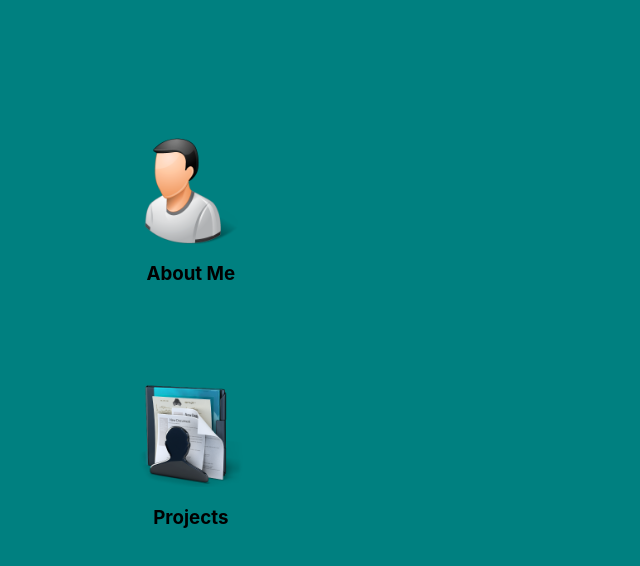
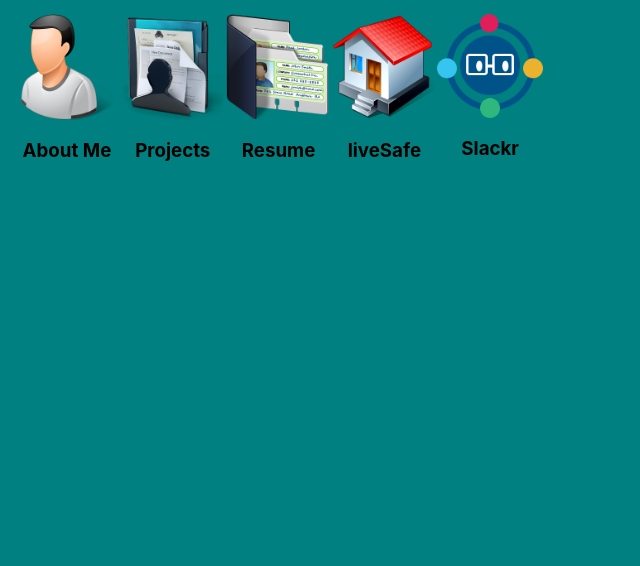
Before and after one commit to thirdeyeclub/letter, a React (Create React App) app in the folder client/: page / in a window 1280 px wide. Shown: the top 566 px of the page, without its empty margins (0-640 px from the left). Built offline with nearby package versions, Linux system fonts and the light colour scheme.

Commit message:
icons now link to their projects

```diff
--- a/client/src/comp/Desktop.js
+++ b/client/src/comp/Desktop.js
@@ -1,20 +1,21 @@
-import React, { Component } from 'react'
-import interact from 'interactjs';
-import './desktop.sass'
+import React, { Component } from "react";
+import interact from "interactjs";
+import "./desktop.sass";
 
 //icons
 import RememberMe from "../assets/512.png";
-import Projects from "../assets/pro.png"
-
+import Projects from "../assets/pro.png";
+import Rwq from "../assets/id.png";
+import liveSafe from "../assets/livesafe.png";
+import Slackr from "../assets/slackr.png"
 //draggle funtion
-interact('.draggable')
-    .draggable({
+interact(".draggable").draggable({
   // enable inertial throwing
-    inertia: true,
+  inertia: false,
   // keep the element within the area of it's parent
   modifiers: [
     interact.modifiers.restrictRect({
-        restriction: 'parent',
+      restriction: "parent",
       endOnly: true
     })
   ],
@@ -24,36 +25,43 @@ interact('.draggable')
   // call this function on every dragmove event
   onmove: dragMoveListener,
   // call this function on every dragend event
-    onend: function (event) {
-        var textEl = event.target.querySelector('p')
+  onend: function(event) {
+    var textEl = event.target.querySelector("p");
 
-        textEl && (textEl.textContent =
-        'moved a distance of ' +
-        (Math.sqrt(Math.pow(event.pageX - event.x0, 2) +
-                    Math.pow(event.pageY - event.y0, 2) | 0))
-            .toFixed(2) + 'px')
+    textEl &&
+      (textEl.textContent =
+        "moved a distance of " +
+        Math.sqrt(
+          (Math.pow(event.pageX - event.x0, 2) +
+            Math.pow(event.pageY - event.y0, 2)) |
+            0
+        ).toFixed(2) +
+        "px");
   }
-    })
+});
 
-function dragMoveListener (event) {
-  var target = event.target
+function dragMoveListener(event) {
+  var target = event.target;
   // keep the dragged position in the data-x/data-y attributes
-  var x = (parseFloat(target.getAttribute('data-x')) || 0) + event.dx
-  var y = (parseFloat(target.getAttribute('data-y')) || 0) + event.dy
+  var x = (parseFloat(target.getAttribute("data-x")) || 0) + event.dx;
+  var y = (parseFloat(target.getAttribute("data-y")) || 0) + event.dy;
 
   // translate the element
-  target.style.webkitTransform =
-    target.style.transform =
-      'translate(' + x + 'px, ' + y + 'px)'
+  target.style.webkitTransform = target.style.transform =
+    "translate(" + x + "px, " + y + "px)";
 
   // update the posiion attributes
-  target.setAttribute('data-x', x)
-  target.setAttribute('data-y', y)
+  target.setAttribute("data-x", x);
+  target.setAttribute("data-y", y);
 }
 
 // this is used later in the resizing and gesture demos
-window.dragMoveListener = dragMoveListener
+window.dragMoveListener = dragMoveListener;
 
+
+const openSlackr = () =>{window.location.href = 'https://slackrs-app.netlify.com/'}
+
+const openLiveSafe = ()=>{window.location.href ='https://livesafe.netlify.com/'}
 export default class Desktop extends Component {
   render() {
     return (
@@ -61,18 +69,41 @@ export default class Desktop extends Component {
         <div className="desktop">
           <div class="draggable">
             <div id="drag-1">
-        <img src={RememberMe}/>
+              <img src={RememberMe} />
               <h3>About Me</h3>
             </div>
           </div>
+
           <div class="draggable">
             <div id="drag-2">
-        <img src={Projects}/>
+              <img src={Projects} />
               <h3>Projects</h3>
             </div>
           </div>
+
+          <div class="draggable">
+            <div id="drag-2">
+              <img src={Rwq} />
+              <h3>Resume</h3>
+            </div>
+          </div>
+
+          <div class="draggable">
+            <div id="drag-2">
+              <img src={liveSafe} onDoubleClick={openLiveSafe}/>
+              <h3>liveSafe</h3>
+            </div>
+          </div>
+
+          <div class="draggable" onDoubleClick={openSlackr}>
+            <div id="drag-2" >
+              <img src={Slackr} />
+              <h3>Slackr</h3>
+            </div>
+          </div>
+
         </div>
       </>
-        )
+    );
   }
 }
--- a/client/src/comp/desktop.sass
+++ b/client/src/comp/desktop.sass
@@ -28,3 +28,4 @@ body
 .desktop
     max-width: 90%
     max-height: 90%
+    display: flex
--- a/package.json
+++ b/package.json
@@ -1,6 +1,6 @@
 {
   "name": "blount.dev",
-  "version": "0.0.12",
+  "version": "0.0.2",
   "description": "my letter to the world",
   "main": "index.js",
   "repository": "\"\"",
```
Also changed, not shown: client/src/assets/slackr.png (added). Lines whose indentation alone changed are shown as unchanged.
